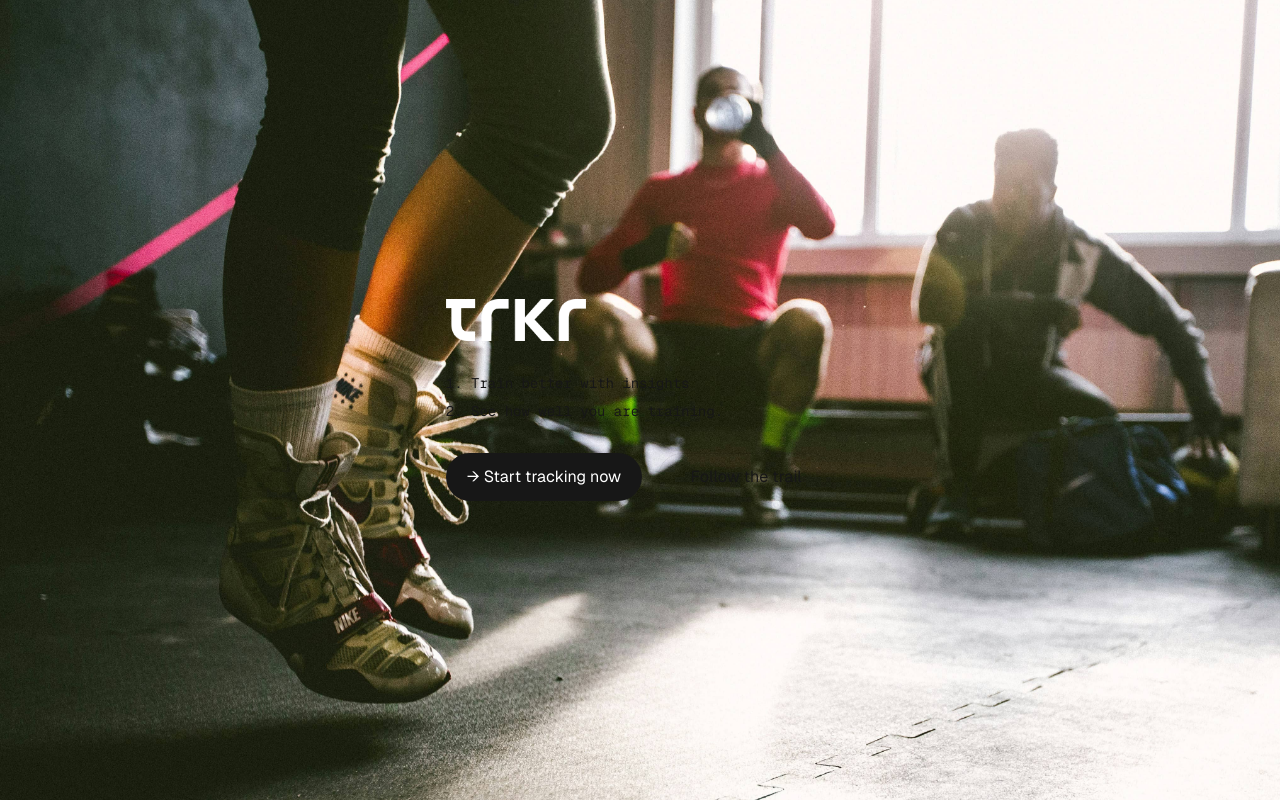
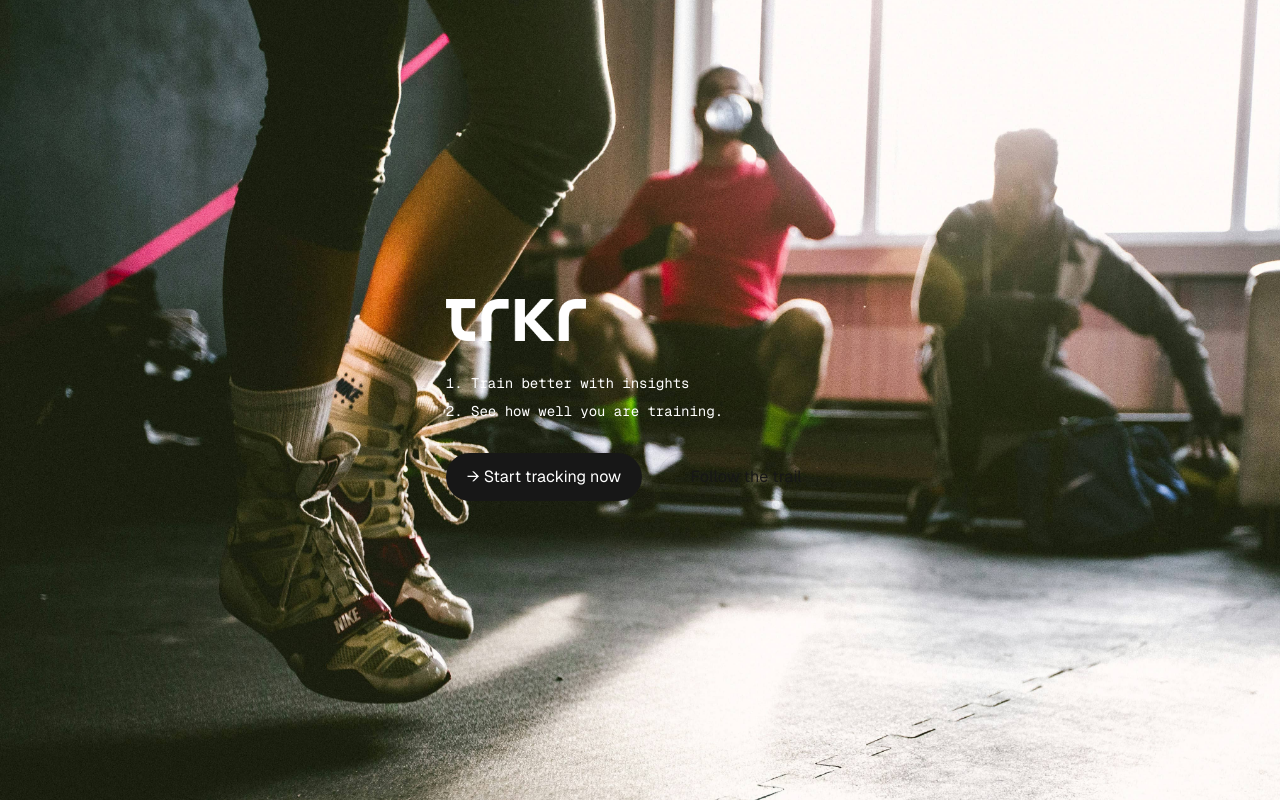
Before and after one commit to theartofnonso/trkr-landing-page, a Next.js app: page / in a window 1280 px wide. Built offline with nearby package versions, Linux system fonts and the light colour scheme.

Commit message:
Fixed bugs

```diff
--- a/app/page.tsx
+++ b/app/page.tsx
@@ -20,10 +20,10 @@ export default function Home() {
                     priority
                 />
                 <ol className="list-inside list-decimal text-sm text-center sm:text-left font-[family-name:var(--font-geist-mono)]">
-                    <li className="mb-2">
+                    <li className="mb-2 text-white">
                         Train better with insights
                     </li>
-                    <li>See how well you are training.</li>
+                    <li className="text-white">See how well you are training.</li>
                 </ol>
 
                 <div className="flex gap-4 items-center flex-col sm:flex-row">
```
Also changed, not shown: 1 other file (tests, documents, lock files or other folders).
